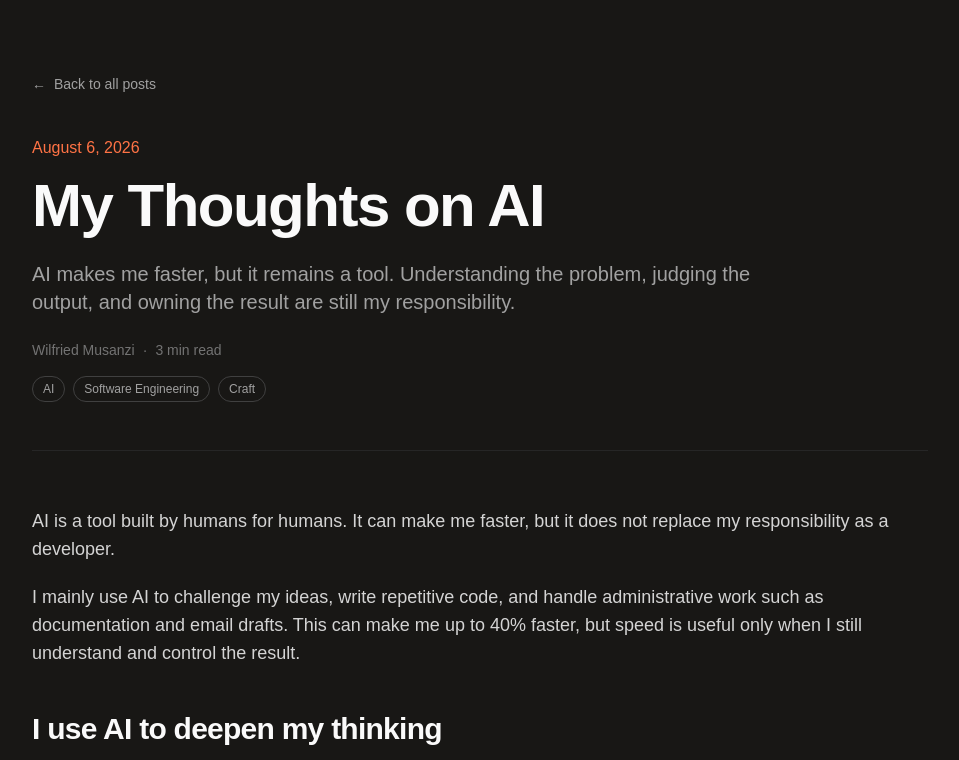
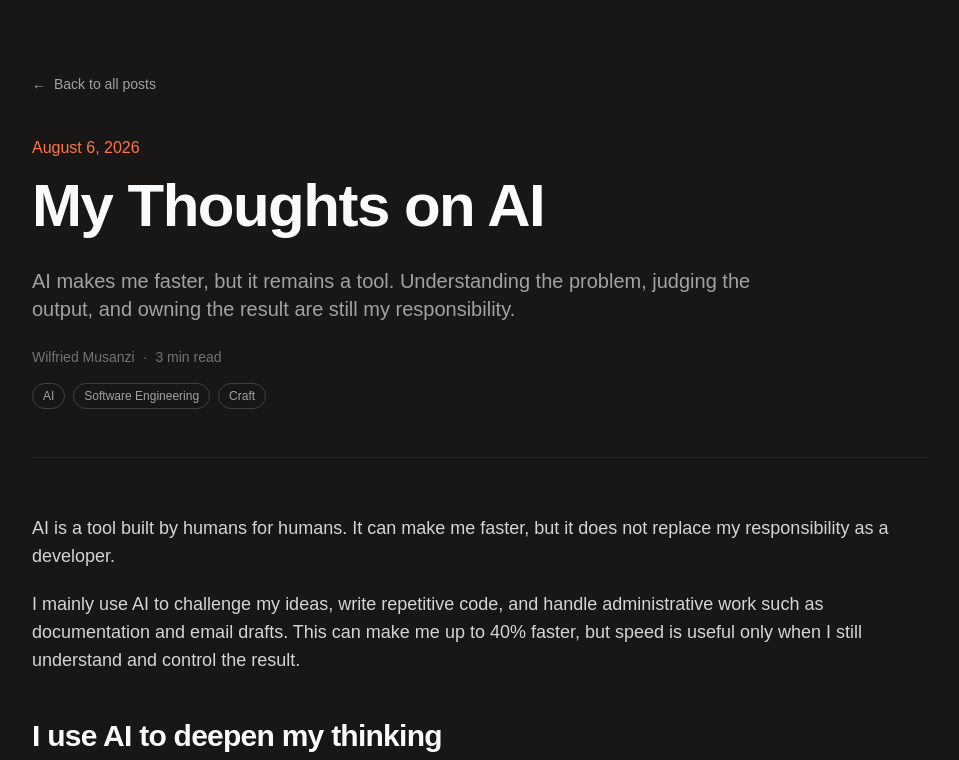
Before and after one commit to musanzi/musanzi.me, an Astro site: page /blog/my-thoughts-on-ai in a window 1280 px wide. Shown: the top 760 px of the page, without its empty margins (160-1119 px from the left). Built offline with nearby package versions, Linux system fonts and the light colour scheme; Astro itself is replaced by a stand-in of ours; a web font is replaced by a local one.

Commit message:
fix: adjust header spacing for improved layout in blog post component

```diff
--- a/src/components/blog/BlogPost.astro
+++ b/src/components/blog/BlogPost.astro
@@ -19,8 +19,8 @@ const { Content } = await render(post)
 
   <header class="mt-10 border-b border-neutral-800 pb-9 md:pb-12">
     <time class="text-primary-500" datetime={post.data.publishedAt.toISOString()}>{formatPostDate(post.data.publishedAt)}</time>
-    <h1 class="mt-8 max-w-4xl text-4xl leading-7 font-bold tracking-tight text-neutral-50 md:text-6xl">{post.data.title}</h1>
-    <p class="mt-10 max-w-3xl text-lg leading-7 text-neutral-400 md:text-xl">{post.data.description}</p>
+    <h1 class="mt-2 max-w-4xl text-4xl leading-tight font-bold tracking-tight text-neutral-50 md:text-6xl">{post.data.title}</h1>
+    <p class="mt-6 max-w-3xl text-lg leading-7 text-neutral-400 md:text-xl">{post.data.description}</p>
     <div class="mt-6 flex flex-wrap items-center gap-x-2 gap-y-1 text-sm text-neutral-500">
       <span>{post.data.author}</span>
       <span aria-hidden="true">&middot;</span>
```
